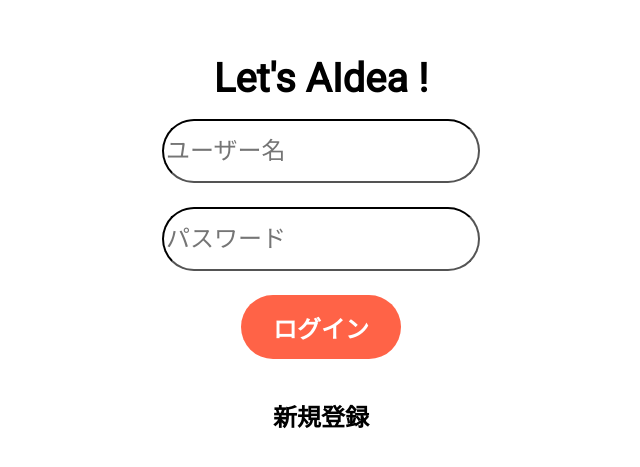
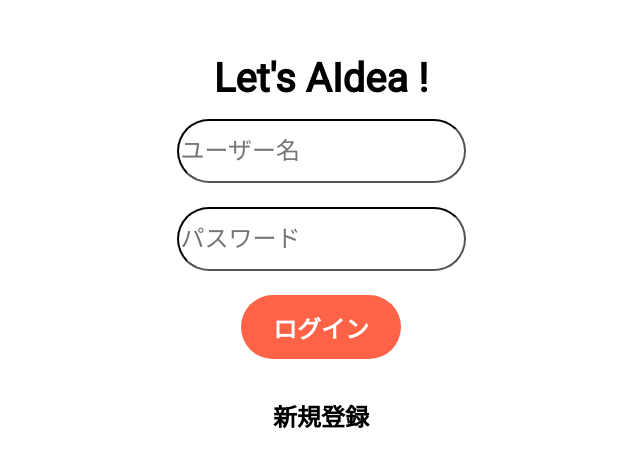
Before and after one commit to NIT-Anan-Procon/procon32_Lets_AIdea_react, a React (Vite) app: page /login in a window 1280 px wide. Shown: the part 105-572 px from the top of the page, without its empty margins (319-959 px from the left). Built offline with nearby package versions, Linux system fonts and the light colour scheme.

Commit message:
プレースホルダーを既定のフォントに指定

```diff
--- a/src/common/pages/css/Login.css
+++ b/src/common/pages/css/Login.css
@@ -40,6 +40,7 @@
   background-color: #fff;
   border-color: #000;
   border-radius: 100vh;
+  font-family: "Roboto", "Noto Sans JP", sans-serif;
   font-size: 3vh;
   grid-area: userName;
 }
@@ -48,6 +49,7 @@
   background-color: #fff;
   border-color: #000;
   border-radius: 100vh;
+  font-family: "Roboto", "Noto Sans JP", sans-serif;
   font-size: 3vh;
   grid-area: password;
 }
```
